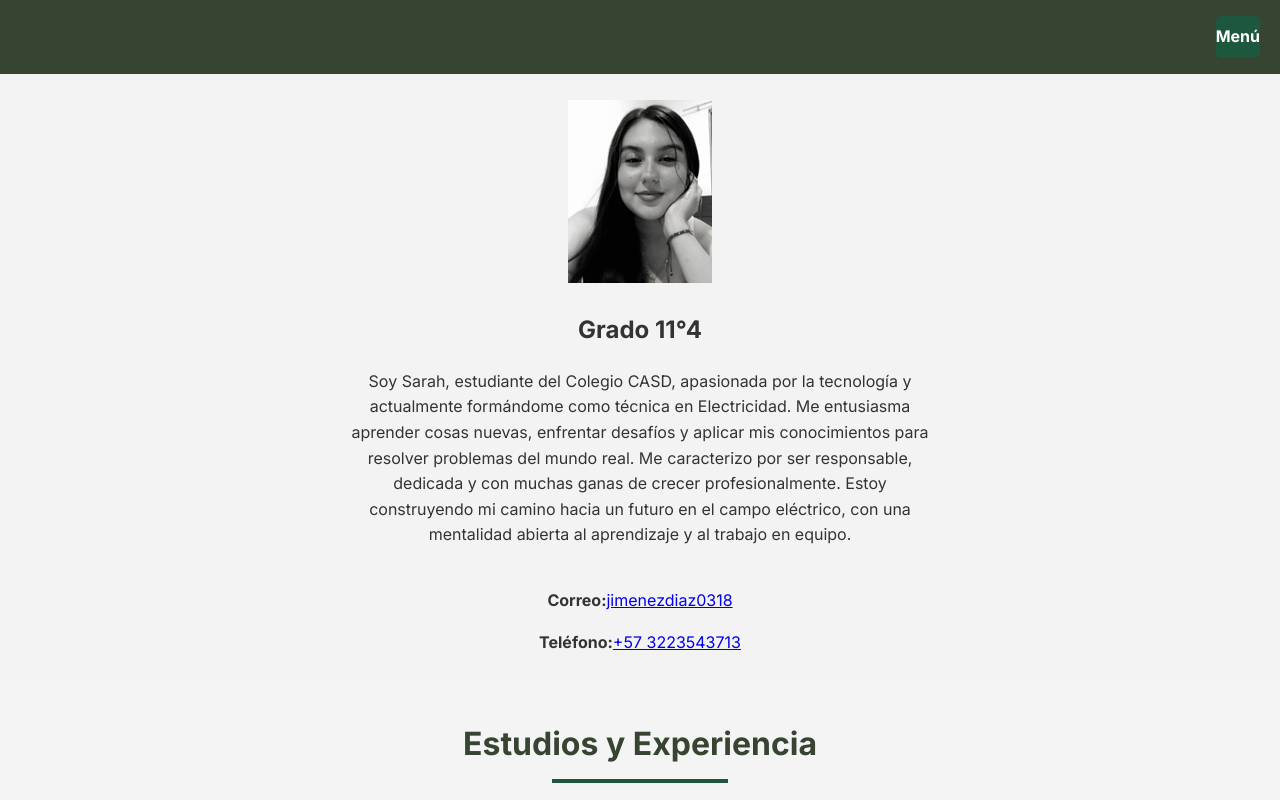
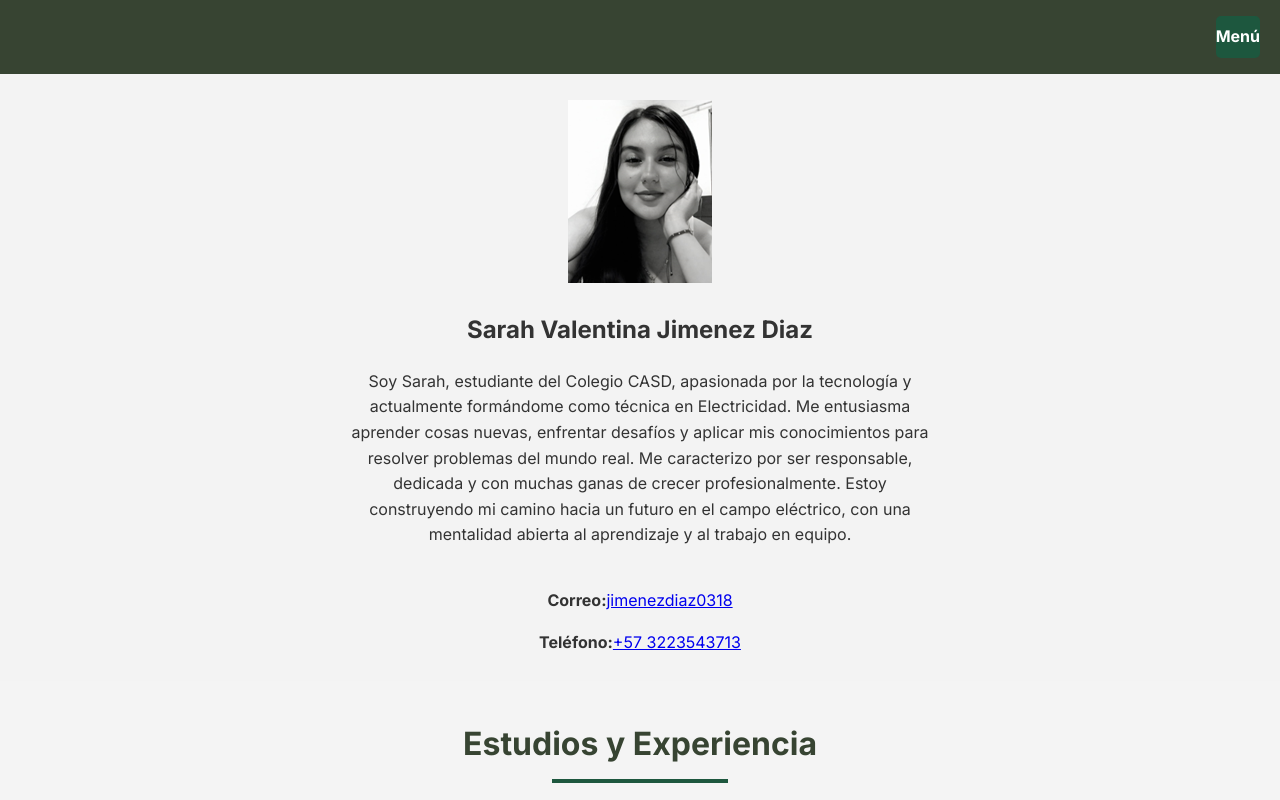
Before and after one commit to jimenezdiaz0318/Myladingpage, a plain HTML site: page index.html in a window 1280 px wide. Shown: the top 800 px of the page. Drawn offline with Linux system fonts and the light colour scheme.

Commit message:
Update index.html VERSION 3
Ajustes de nombre

```diff
--- a/index.html
+++ b/index.html
@@ -27,7 +27,7 @@
     <section id="inicio" class="section profile-section">
         <div class="profile-container">
             <img src="./YO.png" alt="YO.png" class="Yo.png">
-            <h1 class="Grado 11°4">Grado 11°4</h1>
+            <h1 class="Sarah Valentina Jimenez Diaz">Sarah Valentina Jimenez Diaz</h1>
             <p class="profile-summary">
                Soy Sarah, estudiante del Colegio CASD, apasionada por la tecnología y actualmente formándome como técnica en Electricidad. Me entusiasma aprender cosas nuevas, enfrentar desafíos y aplicar mis conocimientos para resolver problemas del mundo real. Me caracterizo por ser responsable, dedicada y con muchas ganas de crecer profesionalmente. Estoy construyendo mi camino hacia un futuro en el campo eléctrico, con una mentalidad abierta al aprendizaje y al trabajo en equipo.
             </p>
@@ -116,7 +116,7 @@
     </section>
 
     <footer class="footer">
-        <p>&copy; 2025 Elias Vance <br> Todos los derechos reservados.</p>
+        <p>&copy; 2025 Sarah Valentina Jimenez Diaz <br> Todos los derechos reservados.</p>
         <p>Desde el ❤️ del CASD para todo el mundo</p>
     </footer>
 
```
